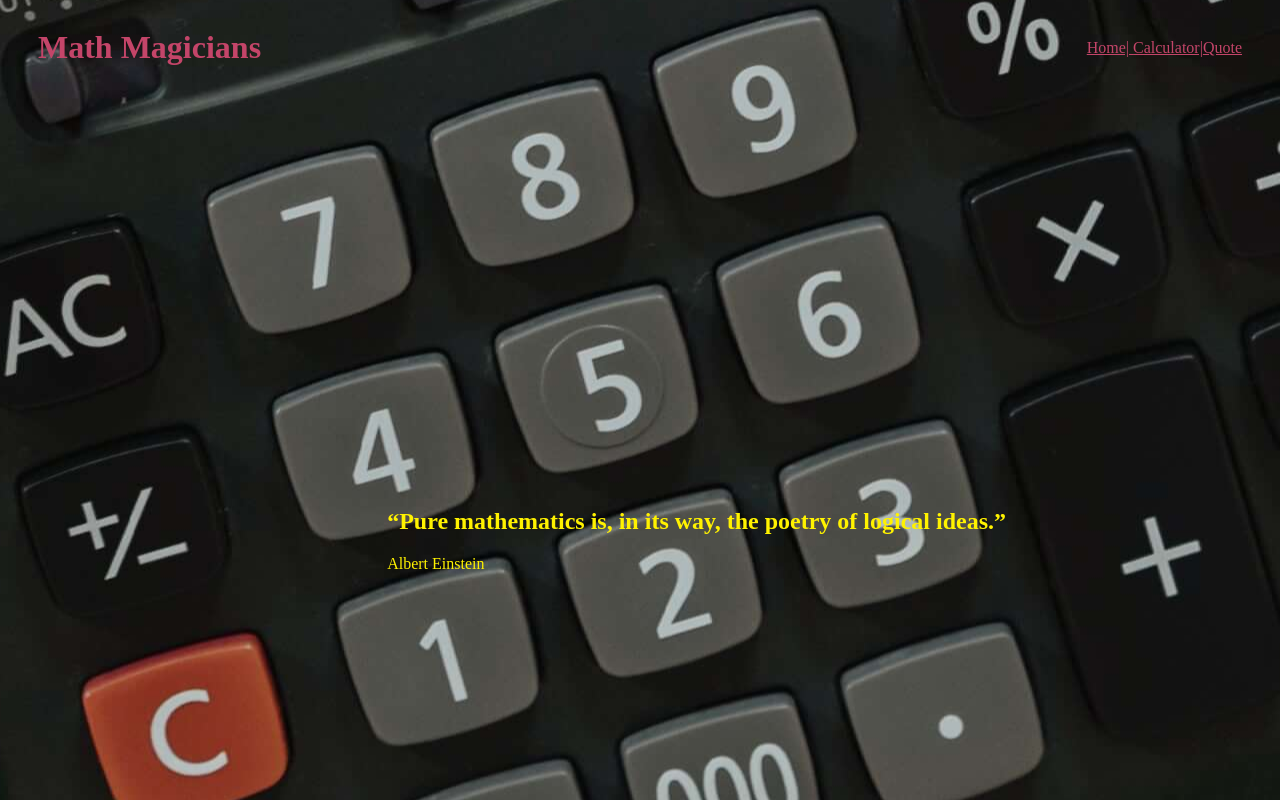
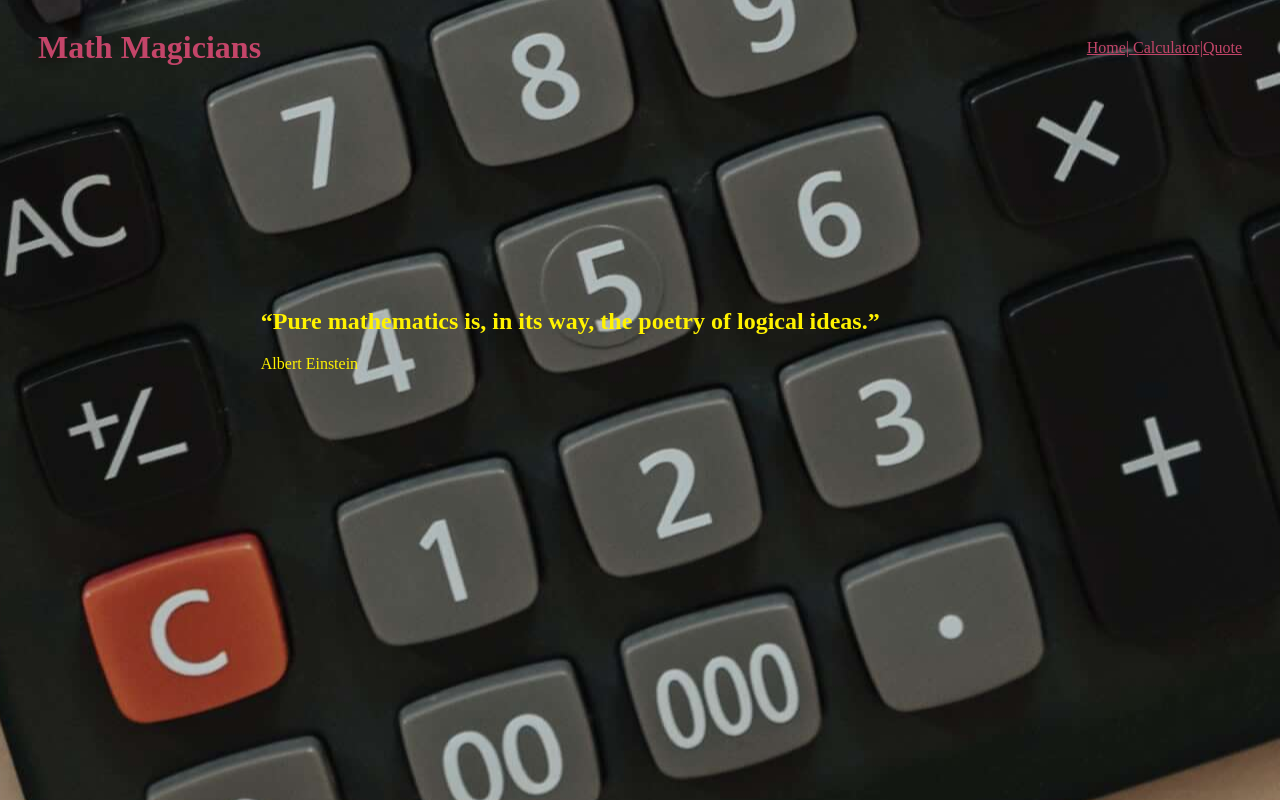
Before and after one commit to che30/react-calculator-app-project, a React (Create React App) app: page /Quote in a window 1280 px wide. Built offline with nearby package versions, Linux system fonts and the light colour scheme; the HTML template or start-up script is replaced by a standard one.

Commit message:
Reduce margin of h2 tag

```diff
--- a/src/Home.css
+++ b/src/Home.css
@@ -1,6 +1,6 @@
 .home{
   margin-left: 30%;
-color: blue;
+  color: #fff200;
 
 margin-top: 200px;
 }
--- a/src/Quote.css
+++ b/src/Quote.css
@@ -1,6 +1,6 @@
 .quote{
-  margin-left: 30%;
+  margin-left: 20%;
   color: #fff200;
 
-margin-top: 420px;
+margin-top: 220px;
 }
```
